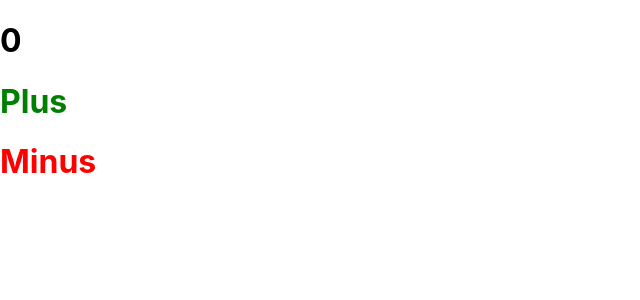
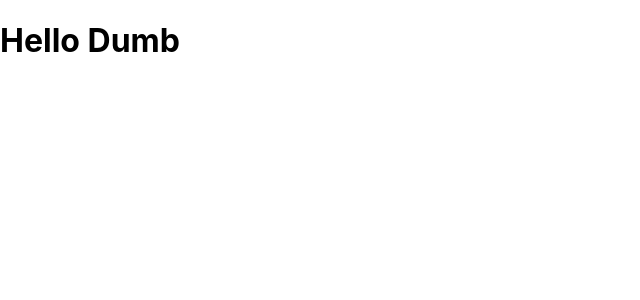
Before and after one commit to bejolo018/reactjs-practice, a React (Create React App) app in the folder react-prac/: page / in a window 1280 px wide. Shown: the top 300 px of the page, without its empty margins (0-640 px from the left). Built offline with nearby package versions, Linux system fonts and the light colour scheme.

Commit message:
git ignore for counter example

```diff
--- a/react-prac/src/App.js
+++ b/react-prac/src/App.js
@@ -1,13 +1,12 @@
 import React from 'react';
 import './App.css';
 import HelloWorld from './Components/HelloWorld';
-import CounterExample from './Components/CounterExample';
+
 
 function App() {
   return (
     <div>
-      {/* <HelloWorld name="Dumb"/> */}
-      <CounterExample />
+      <HelloWorld name="Dumb"/>
     </div>
   );
 }
--- a/react-prac/src/Components/CounterExample.js
+++ /dev/null
@@ -1,31 +0,0 @@
-import React, { useState } from 'react'
-
-export default function CounterExample() {
-    // Be sure that your second function is a setter for the variable
-    // Use state takes one argument which is the value we want to store
-    const [count, setCount] = useState(0)
-
-    // The first h1 is simply rendering the count, which we set to 0
-    // by default in set state
-
-    // The second h1 uses an onclick, in which we pass in a function that
-    // returns the setCount setter in which we increment by adding whatever
-    // the count value is, plus one.
-
-    // The third h1 uses the logic of the second, except this time
-    // we are subtracting instead of adding
-
-    return (
-        <div>
-            <h1>
-                {count}
-            </h1>
-            <h1 onClick={() => setCount(count + 1)} style={{color: 'green'}}>
-                Plus
-            </h1>
-            <h1 onClick={() => setCount(count - 1) } style={{color: 'red'}}>
-                Minus
-            </h1>
-        </div>
-    )
-}
```
Also changed, not shown: 1 other file (tests, documents, lock files or other folders).
